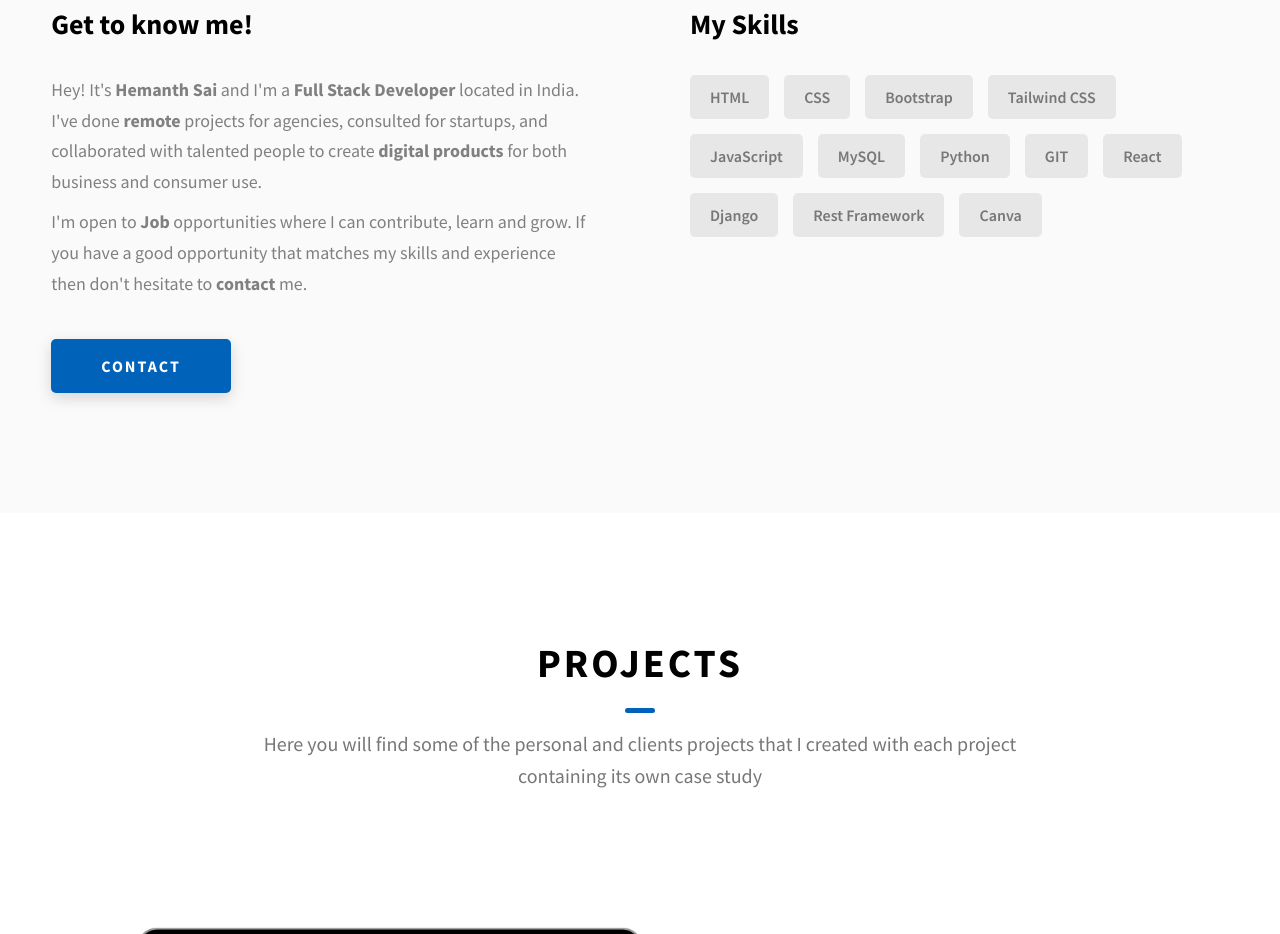
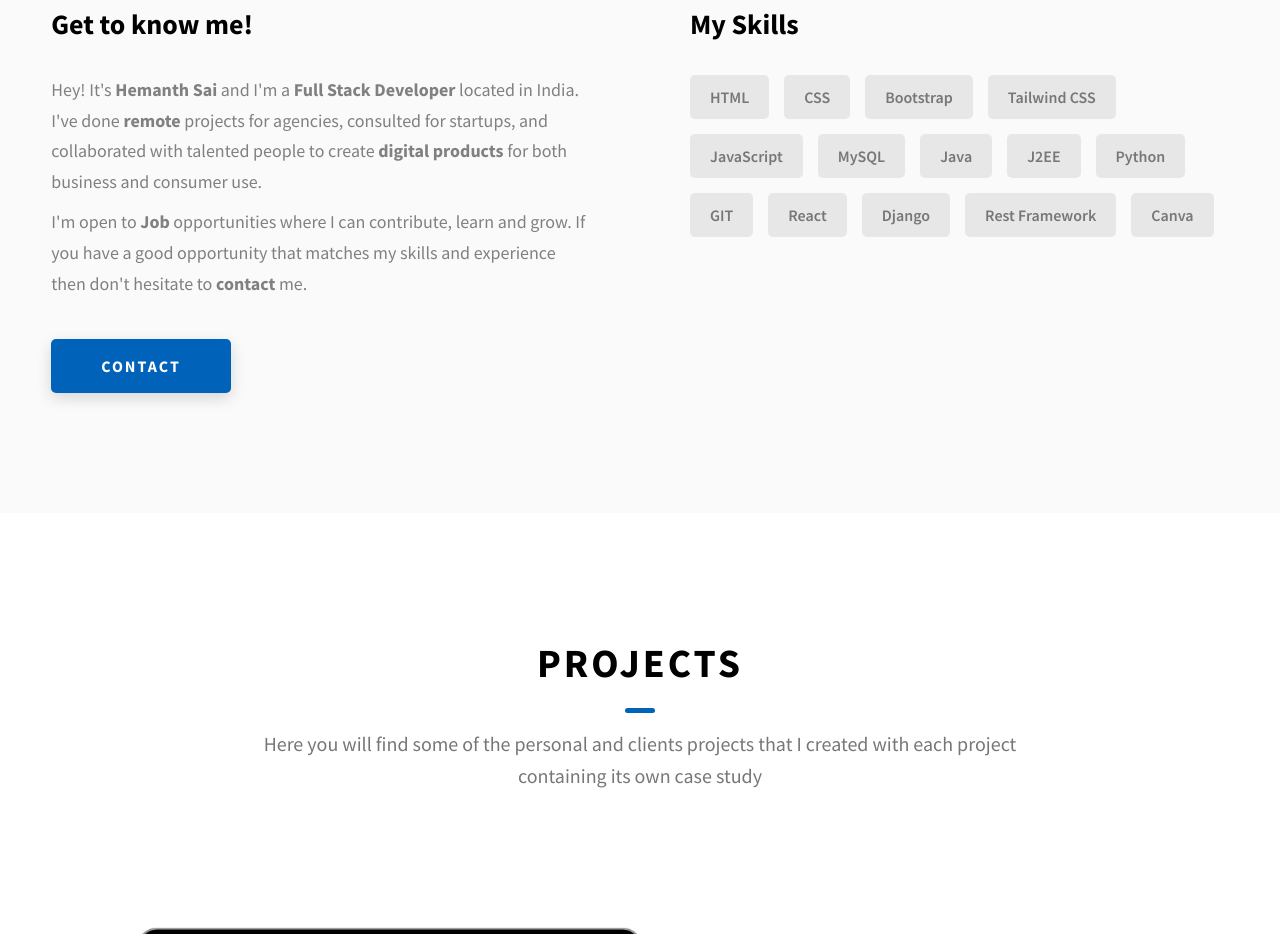
Before and after one commit to hemanthsaich/devfolio, a website: page index.html in a window 1280 px wide. Shown: the part 1166-2100 px from the top of the page. Drawn offline with Linux system fonts and the light colour scheme.

Commit message:
Update index.html

```diff
--- a/index.html
+++ b/index.html
@@ -204,6 +204,8 @@
               <div class="skills__skill">Tailwind CSS</div>
               <div class="skills__skill">JavaScript</div>
               <div class="skills__skill">MySQL</div>
+              <div class="skills__skill">Java</div>
+              <div class="skills__skill">J2EE</div>
               <div class="skills__skill">Python</div>
               <div class="skills__skill">GIT</div>
               <div class="skills__skill">React</div>
```
